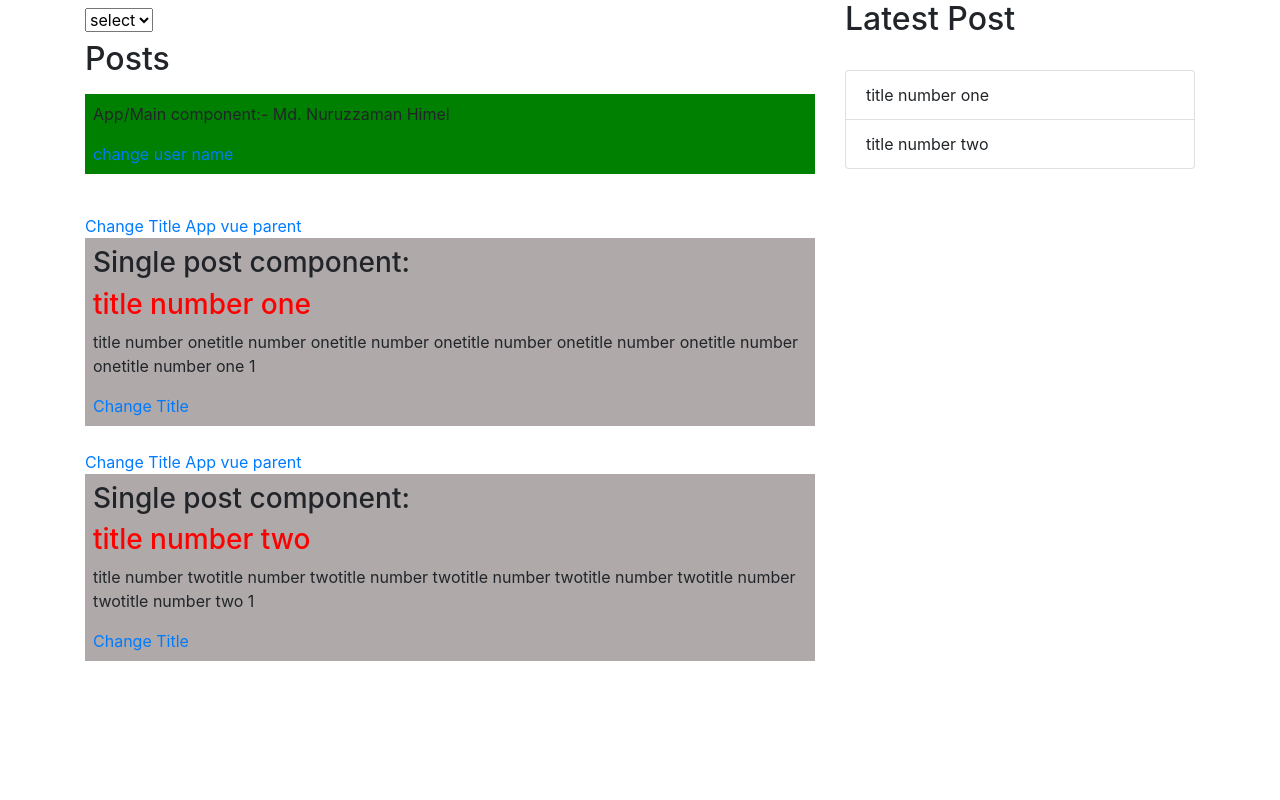
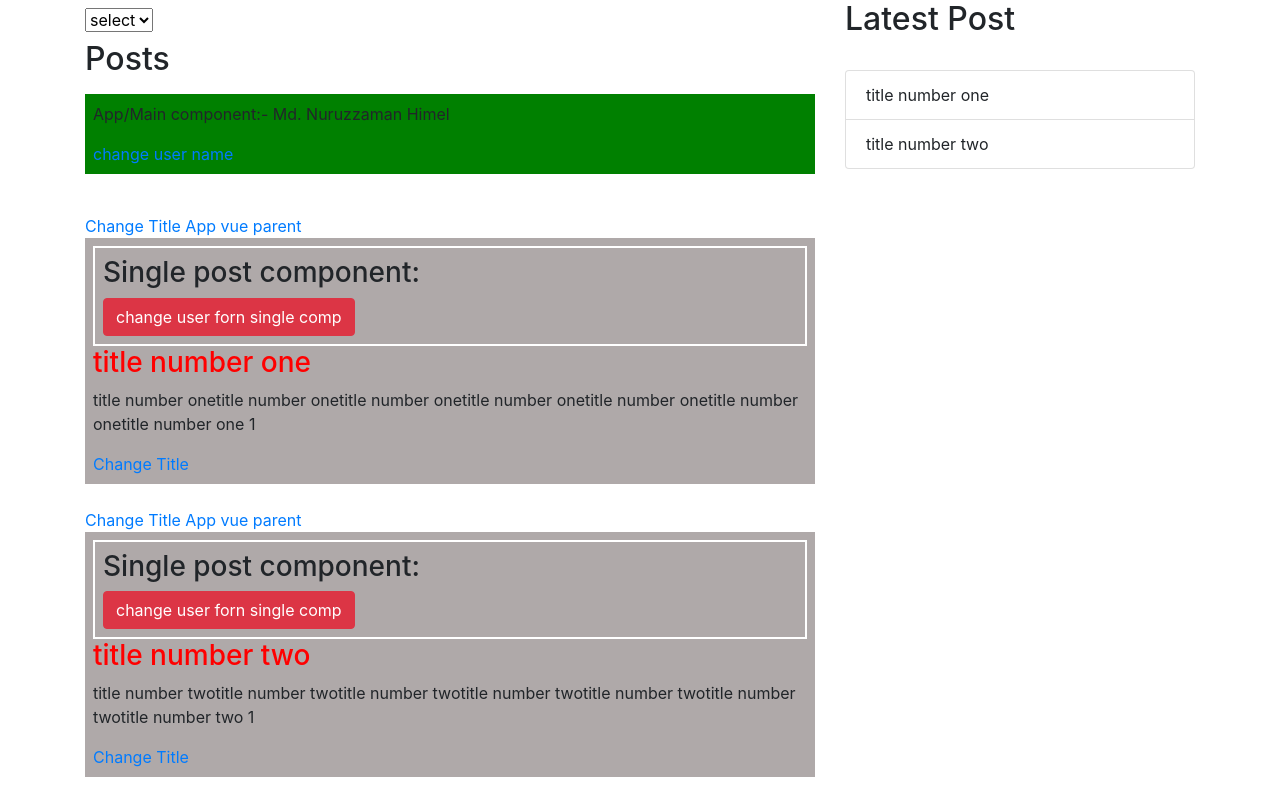
Before and after one commit to nuruzzamanhimel00/13_leela_webdev_vue3_full_again, a Vue app in the folder vue3_create/: page / in a window 1280 px wide. Built offline with nearby package versions, Linux system fonts and the light colour scheme.

Commit message:
provide custome event

```diff
--- a/vue3_create/src/App.vue
+++ b/vue3_create/src/App.vue
@@ -65,6 +65,7 @@
     provide(){
       return {
         user: computed(() => this.user),
+        changeUserCustomEvent: this.changeUser,
       }
     },
     components:{
@@ -72,8 +73,13 @@
       SelectComponent
     },
     methods: {
-      changeUser(){
-        this.user = "Update Md Nurezzaman Himel";
+      changeUser(user){
+        if(user){
+          this.user = user;
+        }else{
+           this.user = "Update Md Nurezzaman Himel";
+        }
+
       },
       onChangeTitle(key){
         this.posts[key].title = 'change title in the parent';
--- a/vue3_create/src/components/PostUser.vue
+++ b/vue3_create/src/components/PostUser.vue
@@ -1,15 +1,22 @@
 <template>
-    <div>
+    <div class="postUser p-2" >
         <h3>Single post component: {{ user.value }}</h3>
+        <a href="" class="btn btn-danger" @click.prevent="changeUserCustomEvent('Updated Himel From Chilld Comp')" >change user forn single comp</a>
     </div>
 
 </template>
 
 <script>
 export default {
-   inject: ['user'],
+   inject: ['user','changeUserCustomEvent'],
    mounted() {
     // console.log(this.user.value);
    },
 }
 </script>
+
+<style scoped>
+    .postUser{
+        border: 2px solid #fff;
+    }
+</style>
```
